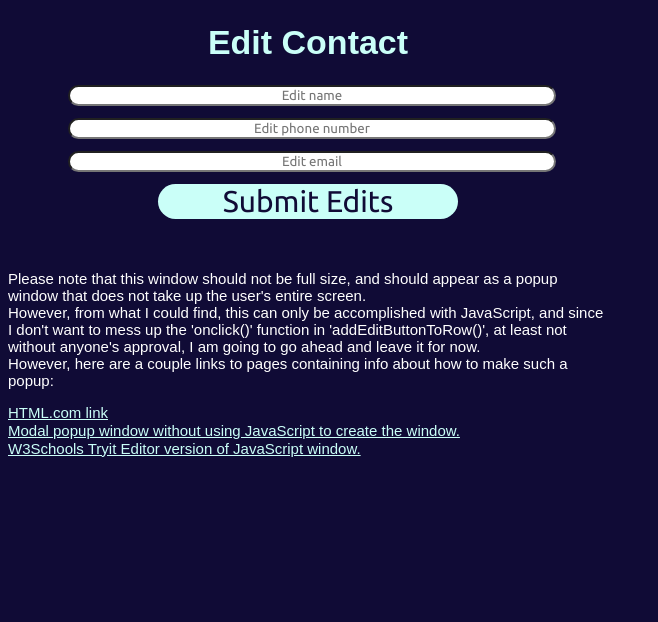
After one commit to CATastrophic141/COP4331-F2023-G13-LAMP, a PHP site: page /html/edit_contact_window.html in a window 1280 px wide. The commit adds this page. Shown: the top 622 px of the page, without its empty margins (0-658 px from the left). Run offline with PHP 8.4, Linux system fonts and the light colour scheme.

Commit message:
Started to work on Edit Contact Popup Window

```diff
--- a/frontend/css/styles_searchPage.css
+++ b/frontend/css/styles_searchPage.css
@@ -38,6 +38,20 @@ body
     margin-left: 15%;
     padding: 25px;
     background-color: #100b36;
+}
+
+p{
+    color:#FFFFFF;
+    font-size: 15px;
+    font-family: Arial, sans-serif;
+    text-align: left;
+}
+
+a{
+    color:#cafff8;
+    font-size: 15px;
+    font-family: Arial, sans-serif;
+    text-align: left;
 }
 
 .links
@@ -186,6 +200,62 @@ select{
     font-family: Arial, sans-serif;
 }
 
+#editWindowTitle{
+    font-family: Arial, sans-serif;
+    color: #cafff8;
+    text-align: center;
+    font-weight: 5px;
+    font-size: 34px;
+}
+
+#editName{
+    border-radius: 25px;
+    text-align: center;
+    width: 80%;
+    margin-left: 10%;
+    margin-bottom: 2%;
+    font-family: 'Ubuntu', sans-serif;
+}
+
+#editPhone{
+    border-radius: 25px;
+    text-align: center;
+    width: 80%;
+    margin-left: 10%;
+    margin-bottom: 2%;
+    font-family: 'Ubuntu', sans-serif;
+}
+
+#editEmail{
+    border-radius: 25px;
+    text-align: center;
+    width: 80%;
+    margin-left: 10%;
+    margin-bottom: 2%;
+    font-family: 'Ubuntu', sans-serif;
+}
+
+#submitEdit{
+    font-size: 30px;
+    border-radius: 25px;
+    width: 50%;
+    margin-left: 25%;
+    font-family: 'Ubuntu', sans-serif;
+    text-decoration: none;
+    text-align: center;
+    display: block;
+    border-radius: 25px;
+    color:#100b36;
+    background-color: #cafff8;
+}
+
+#newContactBody{
+    background-color: #100b36;
+    width: 600px;
+    height: 600px;
+    align-items: center;
+}
+
 table {
     border: 2px solid;
     width: 100%;
--- /dev/null
+++ b/frontend/html/edit_contact_window.html
@@ -0,0 +1,56 @@
+<!DOCTYPE html>
+<html>
+<head>
+	<title>Squire Contact Repository</title>
+	<script type="text/javascript" src="../js/code.js"></script>
+	<link href="../css/styles_searchPage.css" rel="stylesheet">
+	<link href="https://fonts.googleapis.com/css?family=Ubuntu" rel="stylesheet">
+
+	<script type="text/javascript">
+	document.addEventListener('DOMContentLoaded', function()
+	{
+		//readCookie();
+	}, false);
+	</script>
+</head>
+
+<body id="newContactBody">
+
+<h1 id="editWindowTitle">Edit Contact</h1>
+
+<script>
+	var table = document.getElementById("contactTable");
+
+	let currName = document.getElementById("contactNameText").value;
+	let currPhone = document.getElementById("contactPhoneText").value;
+</script>
+
+<div id="editBoxesDiv">
+<input type="text" id="editName" placeholder="Edit name">
+<input type="text" id="editPhone" placeholder="Edit phone number">
+<input type="text" id="editEmail" placeholder="Edit email">
+</div>
+<span id="editWindowSubmission">
+	<a id="submitEdit" href="./search.html" onclick="editContactValues()">Submit Edits</a>
+
+</span>
+<br/><br/>
+<p>Please note that this window should not be full size, and should appear as a popup window that does not
+take up the user's entire screen. <br/>However, from what I could find, this can only be accomplished with JavaScript,
+and since I don't want to mess up the 'onclick()' function in 'addEditButtonToRow()', at least not without
+anyone's approval, I am going to go ahead and leave it for now. <br/>However, here are a couple links to pages containing
+info about how to make such a popup:
+<div><a href="https://html.com/javascript/popup-windows/">
+	HTML.com link
+</a></div>
+<div><a href="https://stackoverflow.com/questions/19199375/can-i-create-an-html-pop-up-that-do-not-use-javascript-or-can-i-put-the-javascr">
+	Modal popup window without using JavaScript to create the window.
+</a></div>
+<div><a href="https://www.w3schools.com/howto/tryit.asp?filename=tryhow_js_popup">
+	W3Schools Tryit Editor version of JavaScript window.
+</a></div>
+</p>
+
+
+</body>
+</html>
```
Also changed, not shown: frontend/html/new_contact_page.html (deleted, +0 -29 lines), frontend/html/search.html (+13 -11 lines).
